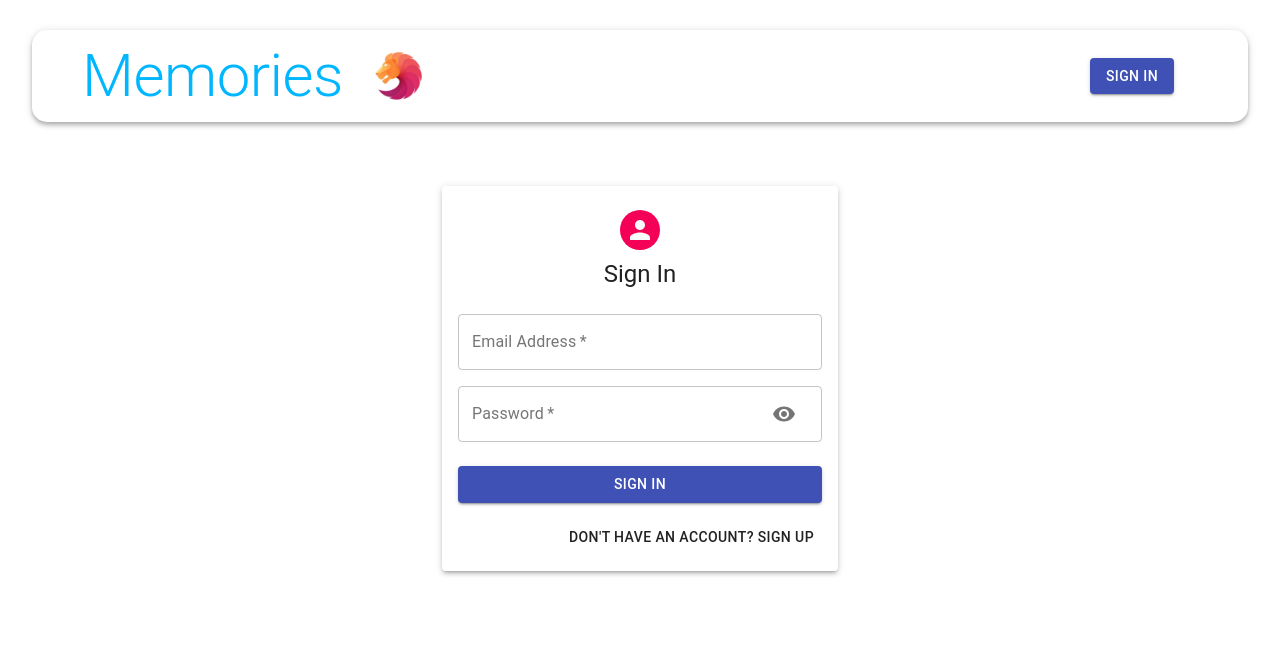
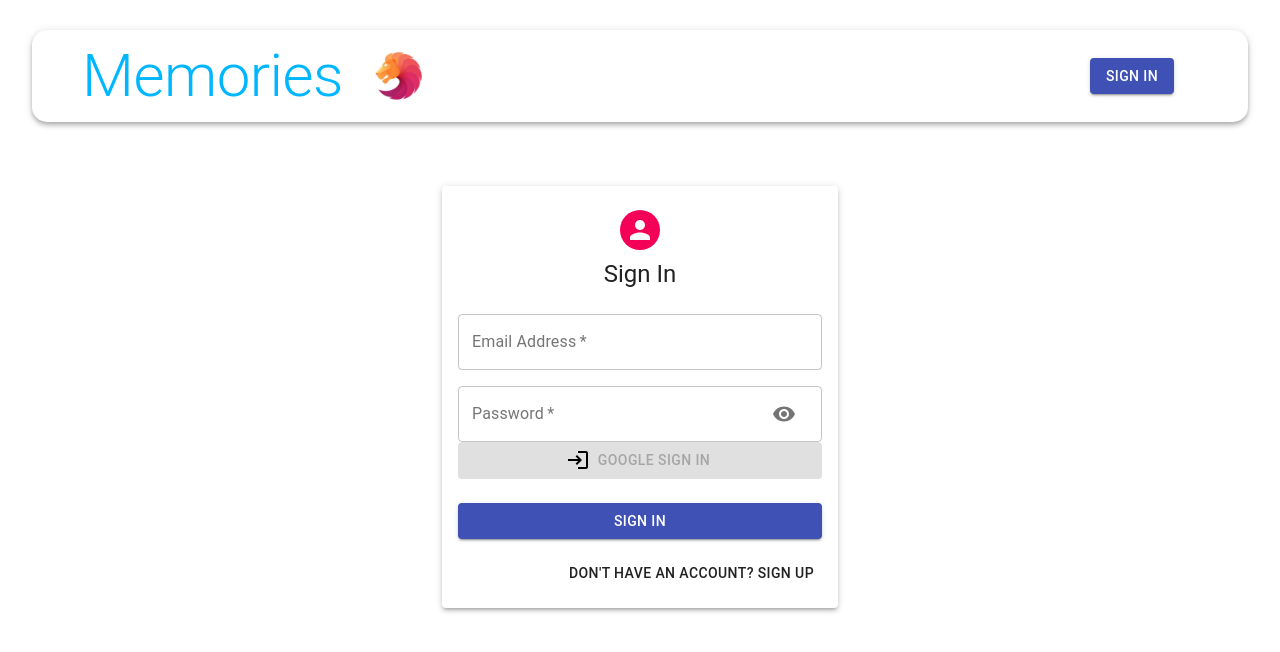
Before and after one commit to chinhphamvanvn/memories_project, a React (Create React App) app: page /auth in a window 1280 px wide. Shown: the top 652 px of the page. Built offline with nearby package versions, Linux system fonts and the light colour scheme.

Commit message:
layout google login

```diff
--- a/src/components/Auth/Auth.js
+++ b/src/components/Auth/Auth.js
@@ -1,7 +1,9 @@
 import React, { useState } from 'react';
-import { Avatar, Button, Paper, Grid, Typography, Container, TextField } from '@material-ui/core';
+import { Avatar, Button, Paper, Grid, Typography, Container } from '@material-ui/core';
+import { GoogleLogin } from 'react-google-login';
 import useStyles from './styles';
 import Input from './Input';
+import Icon from './Icon';
 
 const Auth = () => {
     const classes = useStyles();
@@ -12,16 +14,24 @@ const Auth = () => {
 
     const handleSubmit = () => {
 
-    }
+    };
 
     const handleChange = () => {
 
-    }
+    };
 
     const switchMode = () => {
         setIsSignUp((prevIsSignup) => !prevIsSignup);
         handleShowPassword(true);
-    }
+    };
+
+    const googleSuccess = (res) => {
+        console.log(res);
+    };
+
+    const googleFailure = () => {
+        console.log('Google Sign In was unsuccessful. Try Again Later');
+    };
 
     return (
         <Container component="main" maxWidth="xs">
@@ -44,6 +54,24 @@ const Auth = () => {
                           type={showPassword ? "text" : "password"} handleShowPassword={handleShowPassword}/>
                           { isSignup && <Input name="confirmPassword" label="Repeat Password"  handleChange={handleChange} type="password"/>}
                     </Grid>
+                    <GoogleLogin
+                        clientId="GOOGLE ID"
+                        render={(renderProps) => (
+                            <Button
+                                className={classes.googleButton}
+                                color='primary'
+                                fullWidth
+                                onClick={renderProps.onClick}
+                                disabled={renderProps.disabled}
+                                startIcon={<Icon />}
+                                variant="contained">
+                                Google Sign In
+                            </Button>
+                        )}
+                        onSuccess={googleSuccess}
+                        onFailure={googleFailure}
+                        cookiePolicy="single_host_origin"
+                    />
                     <Button type="submit" fullWidth variant="contained" color="primary" className={classes.submit}>
                         { isSignup ? 'Sign Up' : 'Sign In'}
                     </Button>
--- /dev/null
+++ b/src/components/Auth/Icon.js
@@ -0,0 +1,7 @@
+import React from 'react'
+
+const Icon = () => (
+    <svg xmlns="http://www.w3.org/2000/svg" enable-background="new 0 0 24 24" height="24" viewBox="0 0 24 24" width="24"><g><rect fill="none" height="24" width="24"/></g><g><path d="M11,7L9.6,8.4l2.6,2.6H2v2h10.2l-2.6,2.6L11,17l5-5L11,7z M20,19h-8v2h8c1.1,0,2-0.9,2-2V5c0-1.1-0.9-2-2-2h-8v2h8V19z"/></g></svg>
+)
+
+export default Icon;
```
